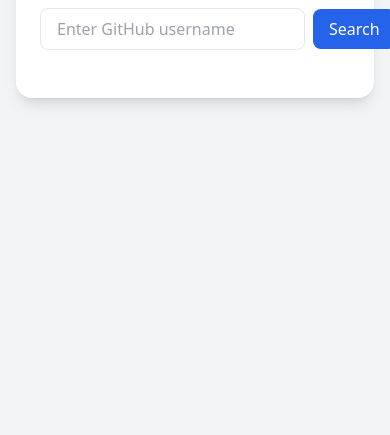
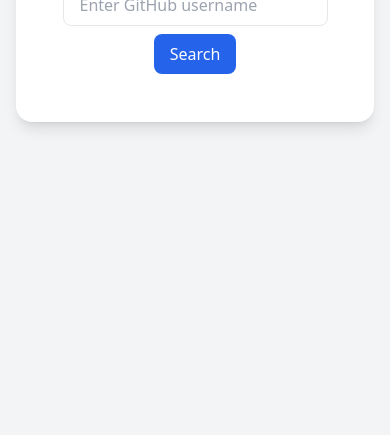
Before and after one commit to umar-taufeeq/githubProfileFinder, a plain HTML site: page index.html in a window 390 px wide. Shown: the part 409-844 px from the top of the page. Drawn offline with nearby package versions, Linux system fonts and the light colour scheme.

Commit message:
refactor: adjust layout for username input and search button

```diff
--- a/index.html
+++ b/index.html
@@ -10,7 +10,7 @@
   <div class="w-full max-w-md bg-white shadow-lg rounded-2xl p-6">
     <h1 class="text-2xl font-bold text-center text-gray-800 mb-6">GitHub Profile Finder</h1>
 
-    <div class="flex items-center gap-2 mb-4">
+    <div class="flex flex-col sm:flex-row items-center gap-2 mb-4">
       <input id="username" type="text" placeholder="Enter GitHub username"
         class="flex-1 px-4 py-2 border rounded-lg outline-none focus:ring-2 focus:ring-blue-500" />
       <button id="searchBtn"
```
